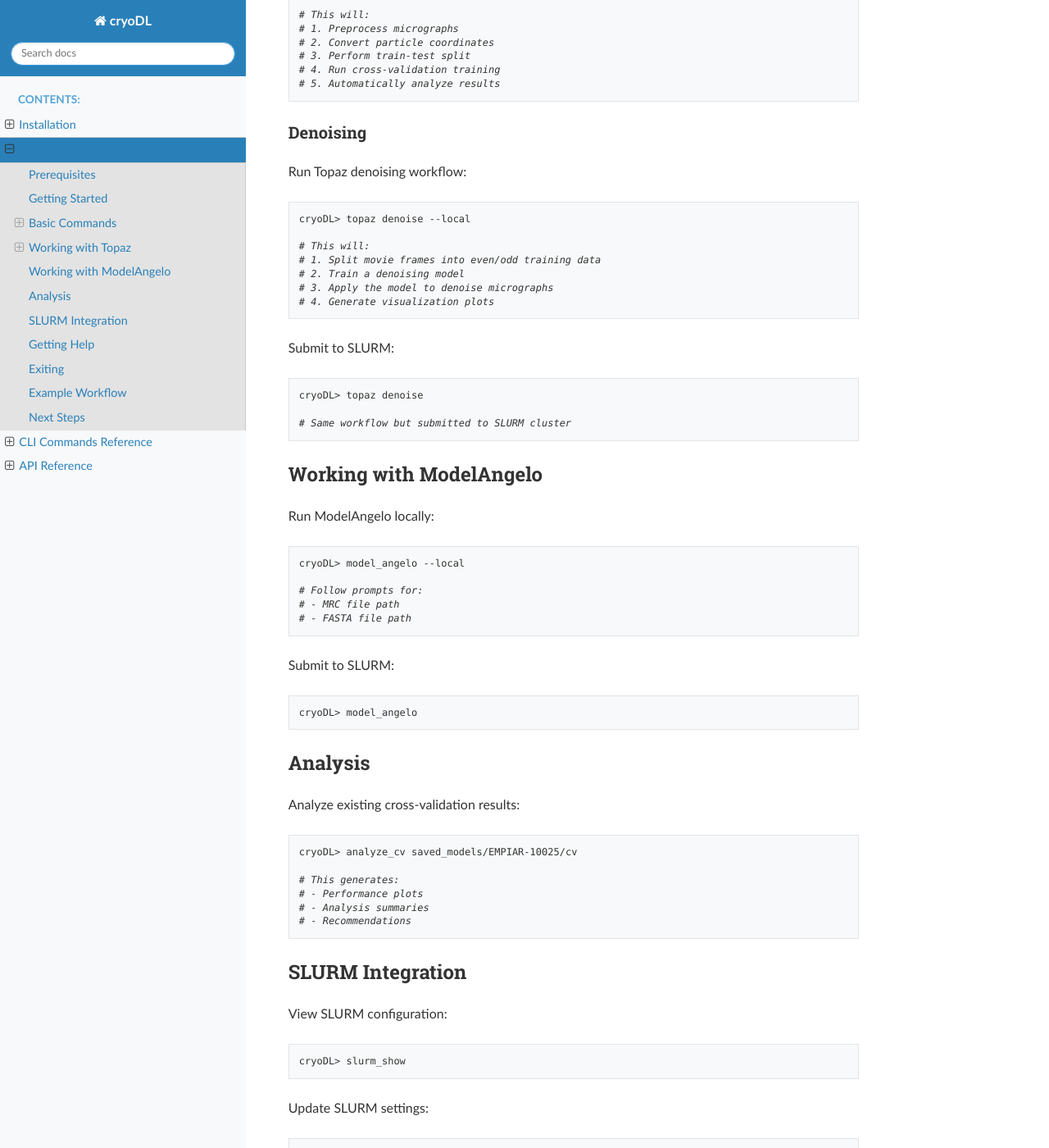
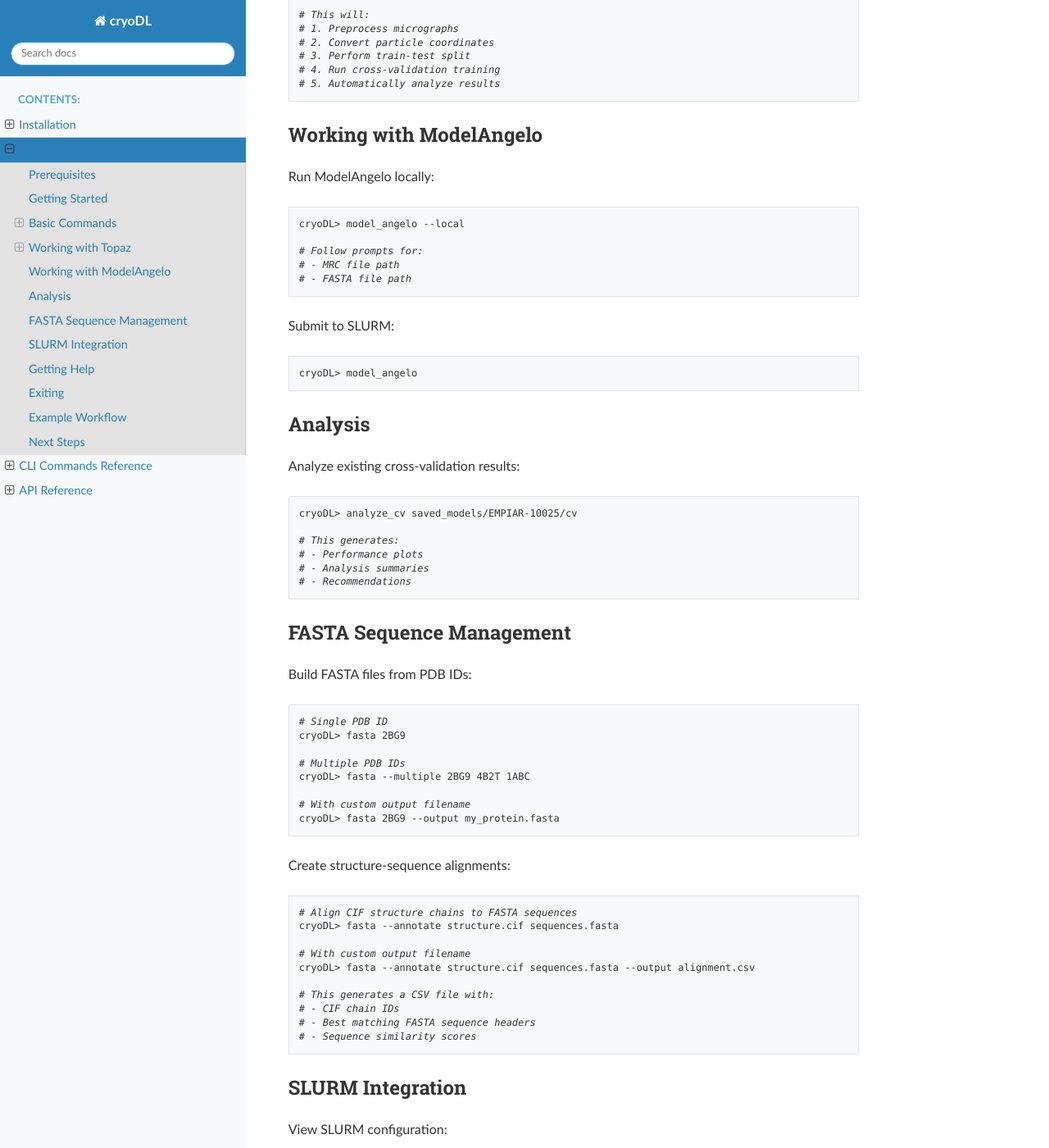
Before and after one commit to ndlevinzon/cryoDL, a Sphinx documentation site: the page built from docs/quickstart.rst, in a window 1280 px wide and 1400 px high, scrolled down 2445 px. Shown: the whole window at 82% size. Built offline with Sphinx 7.4.7 and the Read the Docs theme 3.1.0, drawn with Linux system fonts in a browser that asks for light colours; some of the changed text lies outside the part shown.

Commit message:
Added fasta annotations and updated documentation

```diff
--- a/docs/quickstart.rst
+++ b/docs/quickstart.rst
@@ -137,29 +137,6 @@ Run cross-validation with automatic analysis:
    # 4. Run cross-validation training
    # 5. Automatically analyze results
 
-Denoising
-~~~~~~~~~
-
-Run Topaz denoising workflow:
-
-.. code-block:: bash
-
-   cryoDL> topaz denoise --local
-
-   # This will:
-   # 1. Split movie frames into even/odd training data
-   # 2. Train a denoising model
-   # 3. Apply the model to denoise micrographs
-   # 4. Generate visualization plots
-
-Submit to SLURM:
-
-.. code-block:: bash
-
-   cryoDL> topaz denoise
-
-   # Same workflow but submitted to SLURM cluster
-
 Working with ModelAngelo
 -----------------------
 
@@ -192,6 +169,37 @@ Analyze existing cross-validation results:
    # - Performance plots
    # - Analysis summaries
    # - Recommendations
+
+FASTA Sequence Management
+------------------------
+
+Build FASTA files from PDB IDs:
+
+.. code-block:: bash
+
+   # Single PDB ID
+   cryoDL> fasta 2BG9
+
+   # Multiple PDB IDs
+   cryoDL> fasta --multiple 2BG9 4B2T 1ABC
+
+   # With custom output filename
+   cryoDL> fasta 2BG9 --output my_protein.fasta
+
+Create structure-sequence alignments:
+
+.. code-block:: bash
+
+   # Align CIF structure chains to FASTA sequences
+   cryoDL> fasta --annotate structure.cif sequences.fasta
+
+   # With custom output filename
+   cryoDL> fasta --annotate structure.cif sequences.fasta --output alignment.csv
+
+   # This generates a CSV file with:
+   # - CIF chain IDs
+   # - Best matching FASTA sequence headers
+   # - Sequence similarity scores
 
 SLURM Integration
 ----------------
@@ -269,7 +277,13 @@ Here's a complete example workflow:
    # Enter: 5
    # Enter: 250,300,350,400,450,500
 
-   # 5. View results
+   # 5. Build FASTA sequences for analysis
+   cryoDL> fasta --multiple 2BG9 4B2T --output proteins.fasta
+
+   # 6. Create structure-sequence alignments (if you have CIF files)
+   cryoDL> fasta --annotate model.cif proteins.fasta --output alignment.csv
+
+   # 7. View results
    cryoDL> ls cv_output/saved_models/cv/
 
    # 6. Exit
```
Also changed, not shown: README.md (+3 -0 lines).
